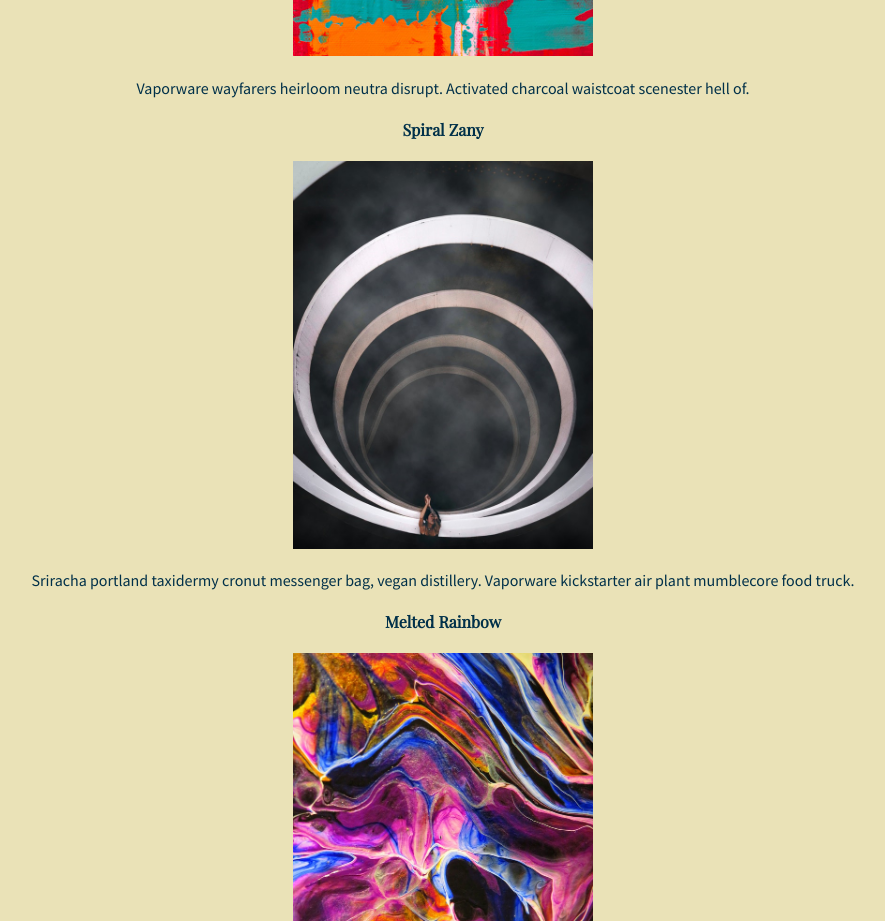
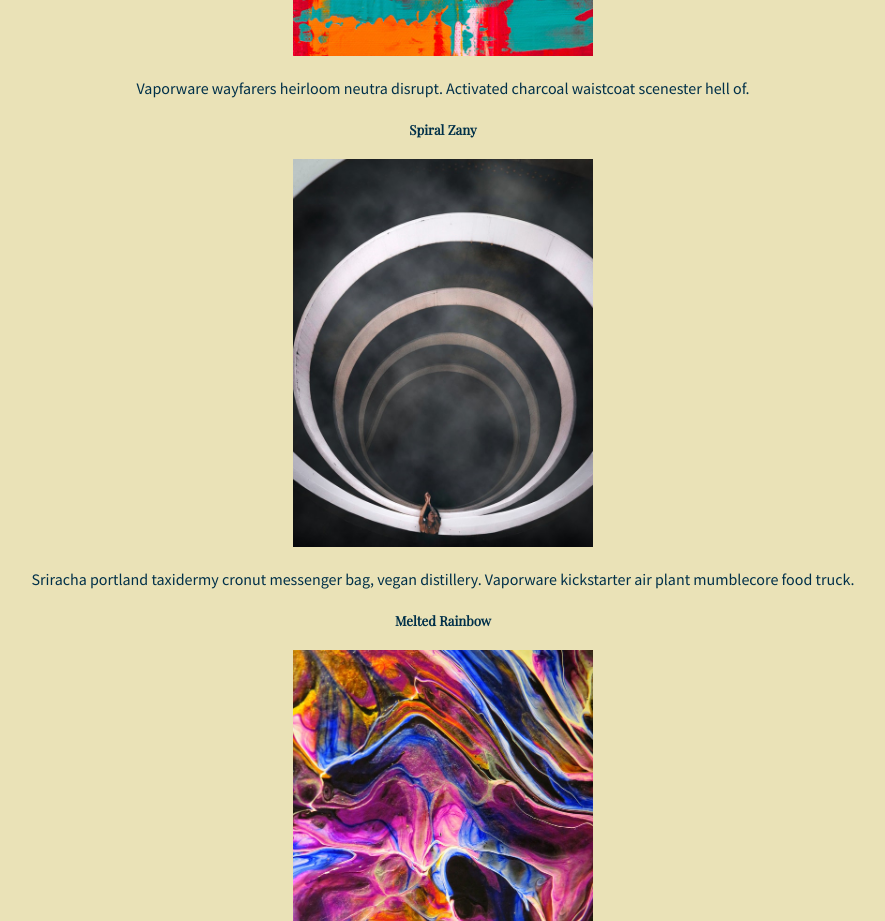
Before and after one commit to xints/Pete-Thinkful, a plain HTML site: page index.html in a window 1280 px wide. Shown: the part 1260-2181 px from the top of the page, without its empty margins (197-1082 px from the left). Drawn offline with nearby package versions, Linux system fonts and the light colour scheme.

Commit message:
Update index.html

```diff
--- a/index.html
+++ b/index.html
@@ -86,7 +86,7 @@
            </div>
         <div>
 
-            <h4> Spiral Zany </h4>
+            <h5> Spiral Zany </h5>
 
 
           <div>
@@ -97,7 +97,7 @@
         </div>
         <div>
 
-            <h4> Melted Rainbow </h4>
+            <h5> Melted Rainbow </h5>
 
 
           <div>
```
